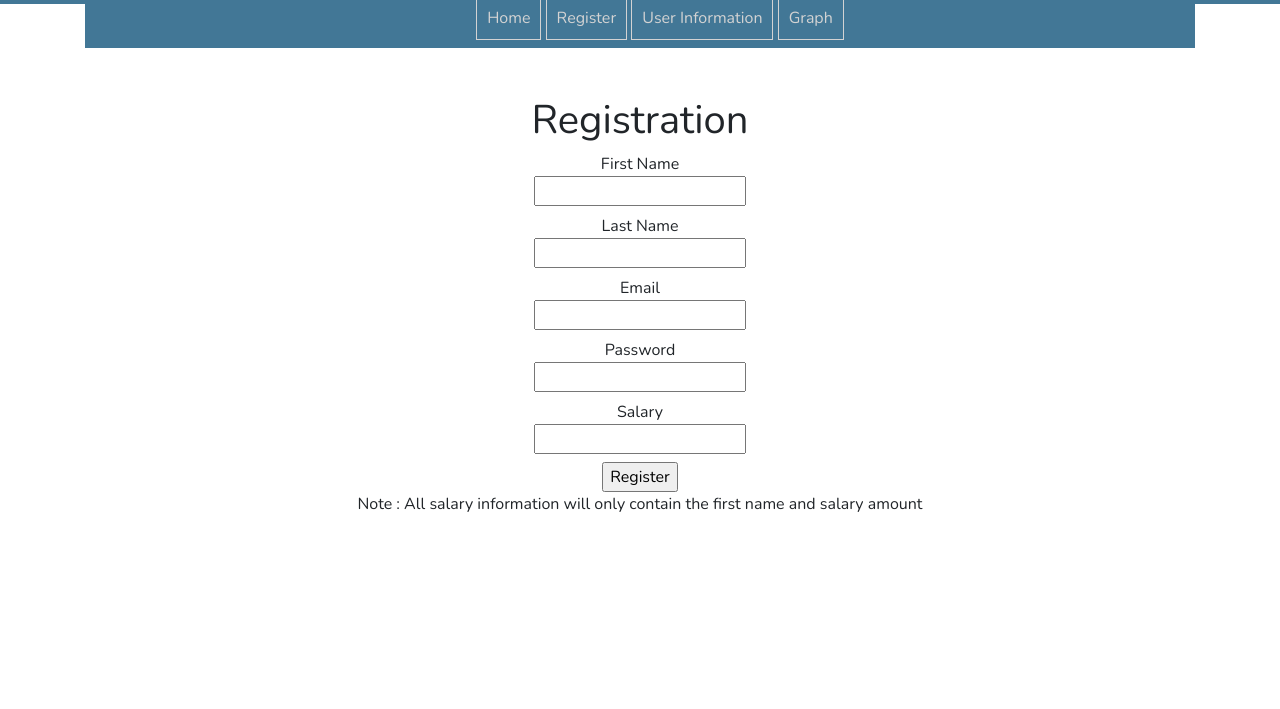
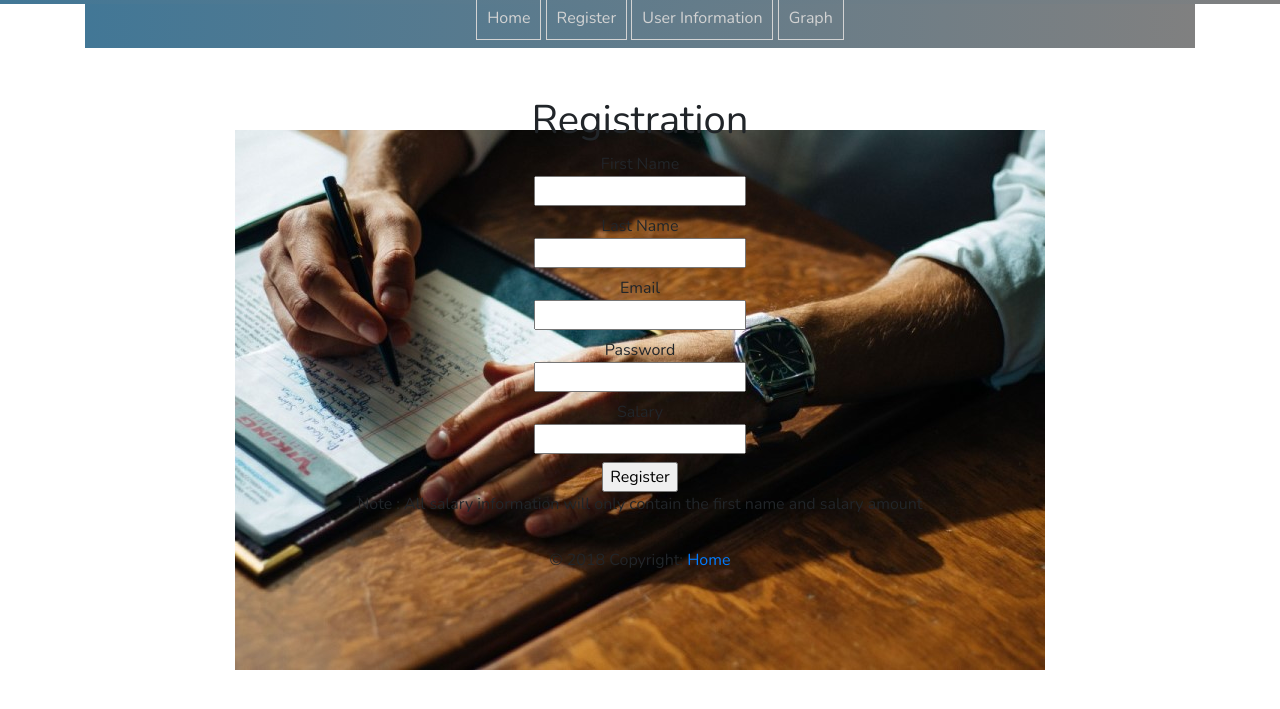
Before and after one commit to Gigas11/php-fp, a PHP site: page /registration.php in a window 1280 px wide. Shown: the top 709 px of the page. Run offline with PHP 8.4, Linux system fonts and the light colour scheme.

Commit message:
added bg

```diff
--- a/assets/css/style.css
+++ b/assets/css/style.css
@@ -6,7 +6,7 @@
 	color:#f00;
 }
 nav{
-	background-color:#427796;
+	background-image: linear-gradient(to right, #427796, gray);
 	padding: 2px;
 }
 nav ul{
@@ -21,3 +21,12 @@ nav a, nav a:visited {
 	color: lightgray;
 	text-decoration: none;
 }
+#regback {
+            background-image: url(../images/regback1.jpg);
+            background-repeat: no-repeat;
+            background-attachment: fixed;
+            background-position: center;
+}
+#regback img{
+            opacity: 0.1;
+        }
--- a/lookup.php
+++ b/lookup.php
@@ -18,7 +18,7 @@
             background-position: center;
         }
 
-        img {
+        body.img {
             opacity: 0.1;
         }
 
--- a/registration.php
+++ b/registration.php
@@ -13,16 +13,17 @@
         }
 
     </style>
+
     <title>Registration Here!</title>
 
 </head>
 
-<body>
+<body id="regback">
     <?php require_once('nav.php')
     ?>
 <br><br>
-    <div class="container">
-        <h1 class="groove">Registration</h1>
+    <div class="container groove" >
+        <h1>Registration</h1>
         <form class="groove" action="assets/data/process.php" method="post" enctype="multipart/form-data">
             <label>First Name <br>
 				<input type="text" name="fName" required>
@@ -51,6 +52,9 @@
         </div>
 
     <p>Note : All salary information will only contain the first name and salary amount</p>
+
+    <?php require_once('footer.php')
+    ?>
 </body>
 
 </html>
```
Also changed, not shown: assets/images/regback.jpg (added), assets/images/regback1.jpg (added).
